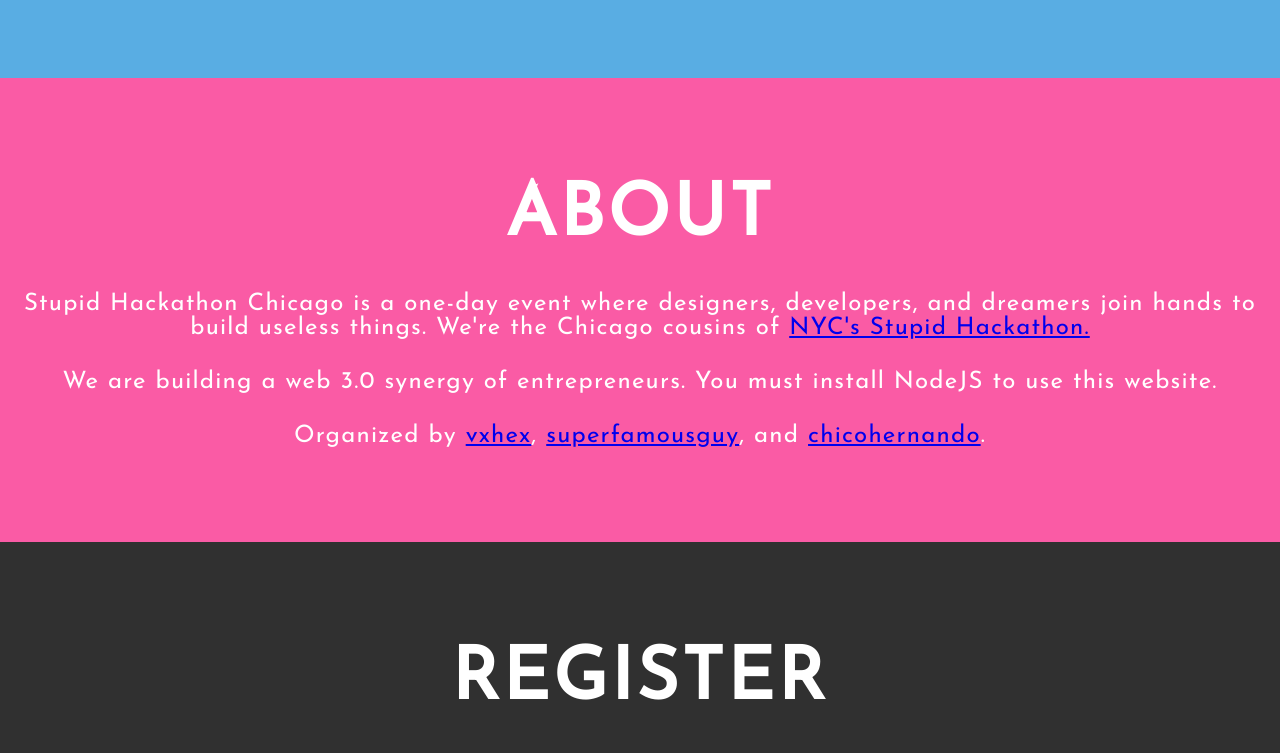
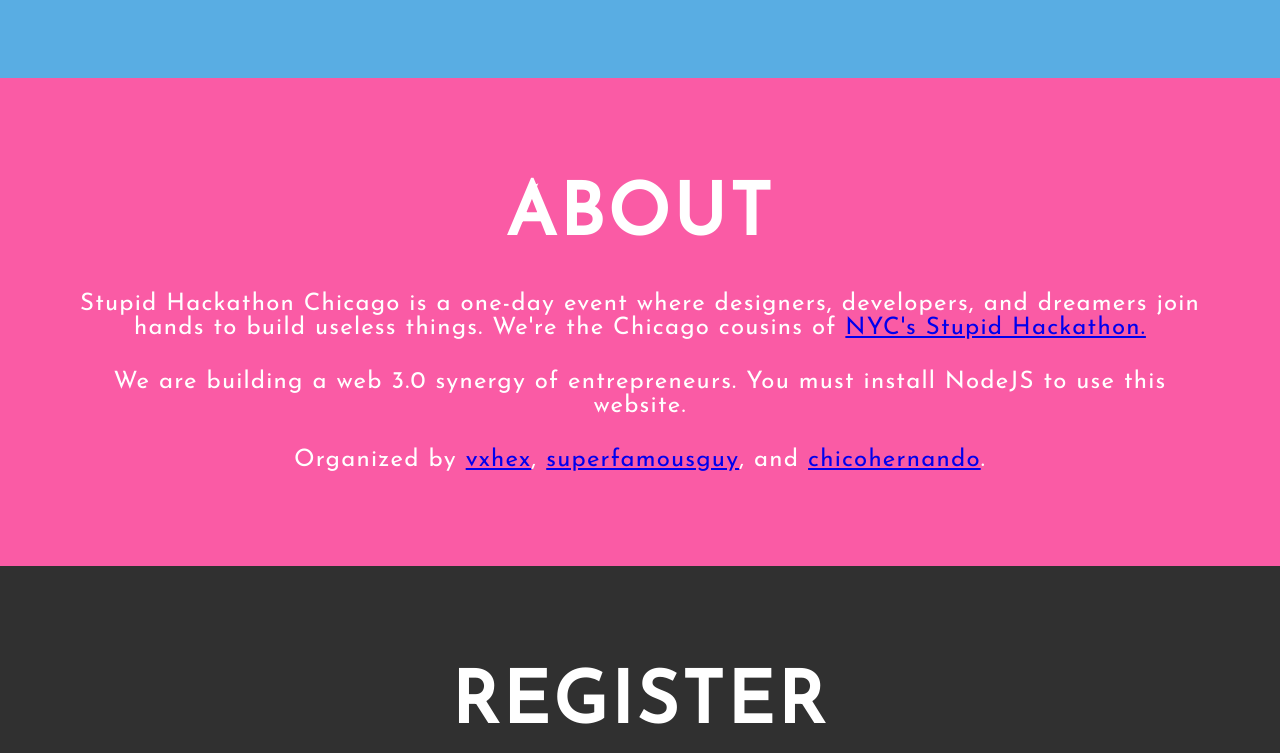
Before and after one commit to vxhex/stupidhackathon, a plain HTML site: page index.html in a window 1280 px wide. Shown: the part 607-1360 px from the top of the page. Drawn offline with Linux system fonts and the light colour scheme.

Commit message:
Favicon and style tweaks

```diff
--- a/index.css
+++ b/index.css
@@ -43,7 +43,7 @@ h3 {
 
 body > div {
   text-align: center;
-	padding: 5% 0;
+  padding: 5%;
 }
 
 #header {
@@ -75,7 +75,7 @@ body > div {
 
 #register {
   background-color: #303030;
-	color: #cfcfcf	;
+  color: #cfcfcf  ;
 }
 
 #register h2 {
--- a/index.html
+++ b/index.html
@@ -6,6 +6,7 @@
     <link rel="stylesheet" href="reset.css" type="text/css" media="all">
     <link rel="stylesheet" href="index.css" type="text/css" media="all">
     <link rel='stylesheet' id='google-fonts-css'  href='https://fonts.googleapis.com/css?family=Josefin+Sans&#038;subset=latin%2Clatin-ext&#038;ver=4.6' type='text/css' media='all' />
+    <link rel="shortcut icon" type="image/x-icon" href="favicon.ico"/>
   </head>
   <body>
     <div id="header">
```
Also changed, not shown: favicon.ico (added), 1 other file. Lines whose indentation alone changed are shown as unchanged.
